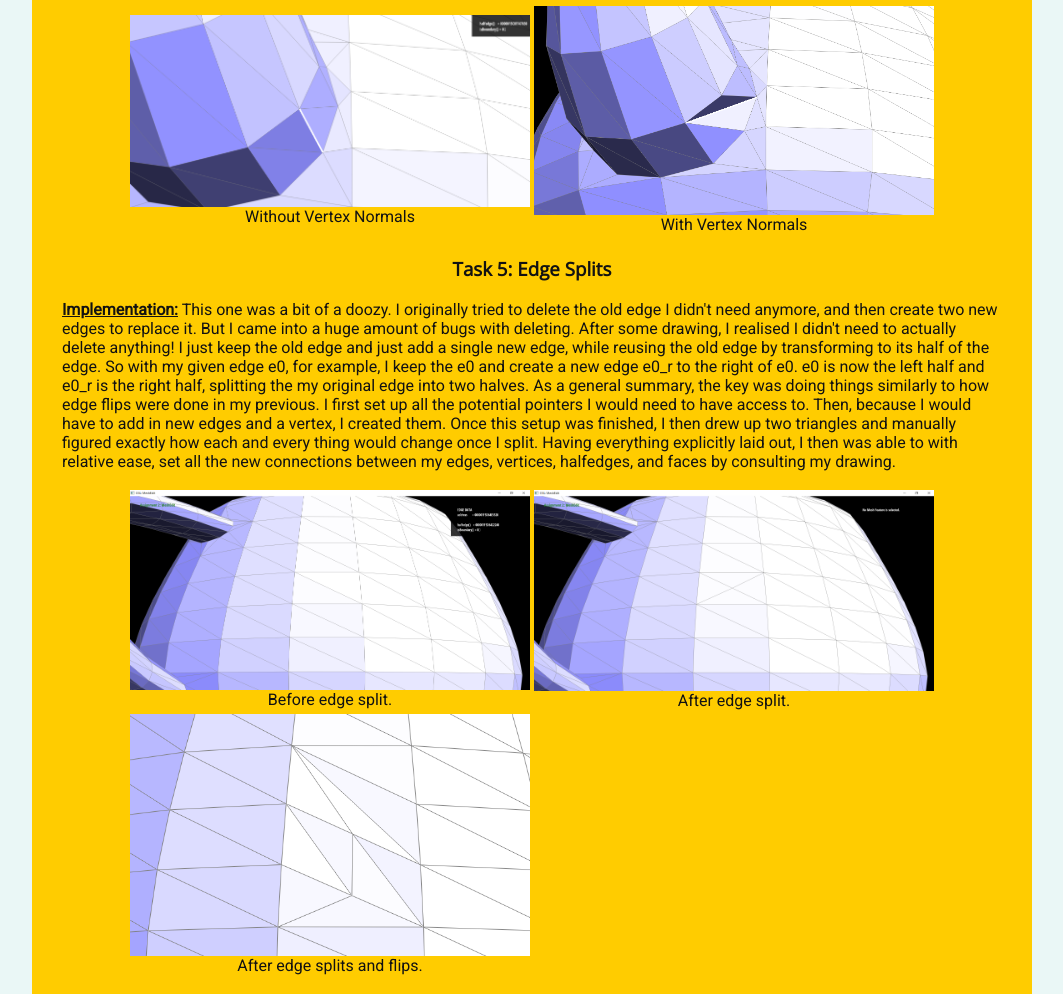
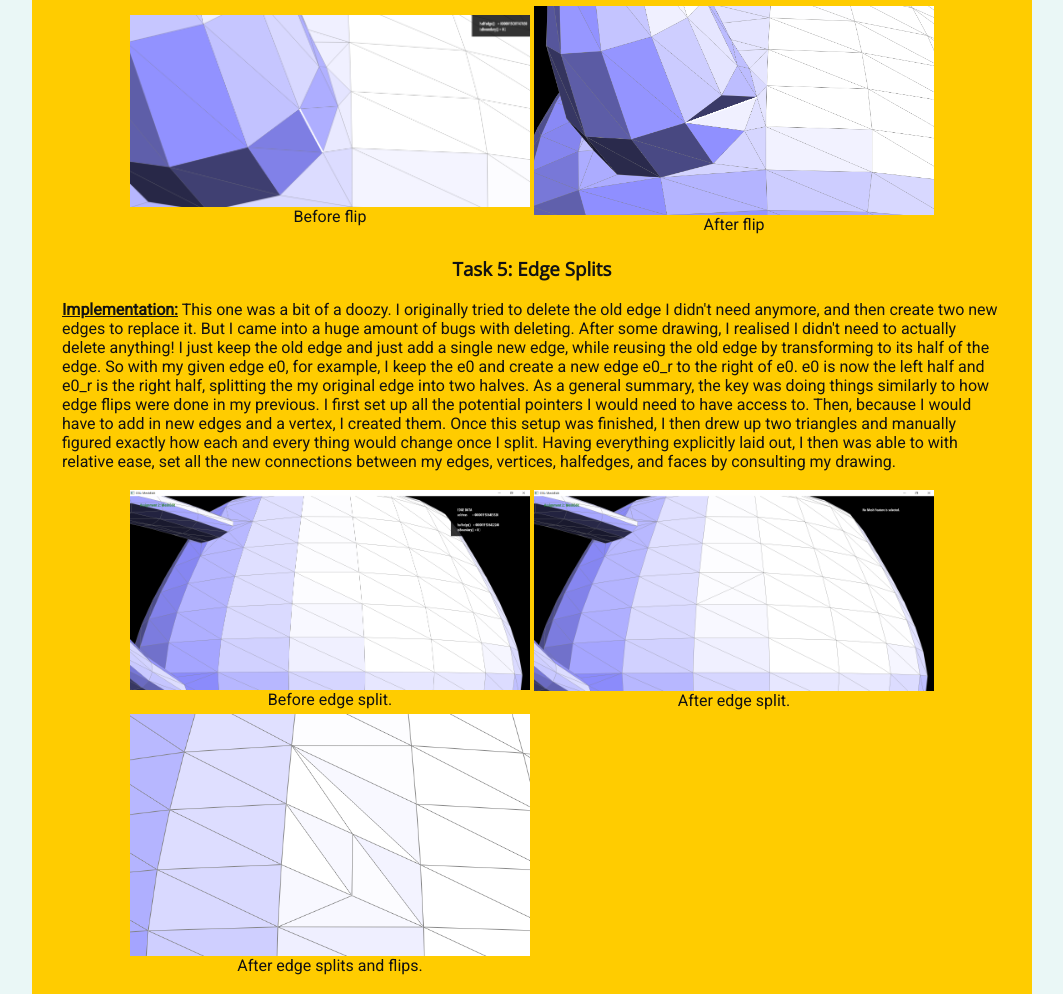
Before and after one commit to lawrenceyan/lawrenceyan.github.io, a plain HTML site: page index.html in a window 1280 px wide. Shown: the part 3429-4423 px from the top of the page, without its empty margins (108-1171 px from the left). Drawn offline with nearby package versions, Linux system fonts and the light colour scheme.

Commit message:
caption fix

```diff
--- a/index.html
+++ b/index.html
@@ -154,11 +154,11 @@
     <tr>
       <td>
         <img src="images/before_flip.png" align="middle" width="400px"/>
-        <figcaption align="middle">Without Vertex Normals</figcaption>
+        <figcaption align="middle">Before flip</figcaption>
       </td>
       <td>
         <img src="images/after_flip.png" align="middle" width="400px"/>
-        <figcaption align="middle">With Vertex Normals</figcaption>
+        <figcaption align="middle">After flip</figcaption>
       </td>
     </tr>
   </table>
```
